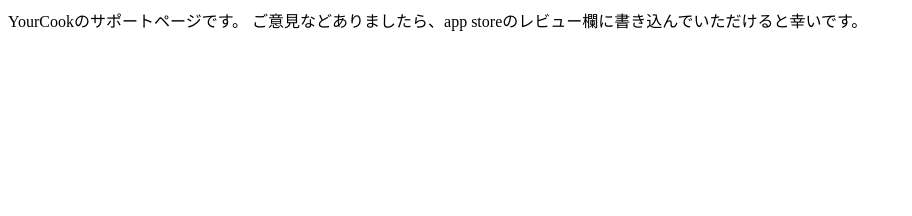
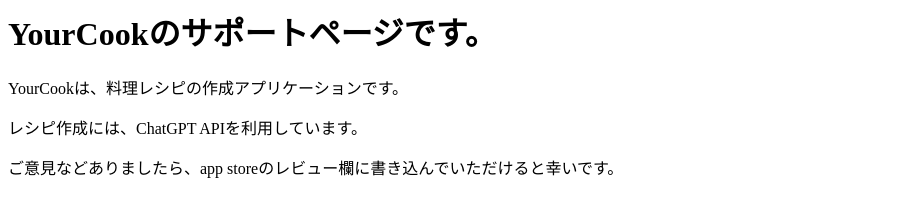
Before and after one commit to uporih000/yourcook-support-page, a plain HTML site: page index.html in a window 1280 px wide. Shown: the whole page, without its empty margins (0-912 px from the left). Drawn offline with Linux system fonts and the light colour scheme.

Commit message:
Update index.html

```diff
--- a/index.html
+++ b/index.html
@@ -1,3 +1,6 @@
-YourCookのサポートページです。
+<h1>YourCookのサポートページです。</h1>
 
-ご意見などありましたら、app storeのレビュー欄に書き込んでいただけると幸いです。
+<p>YourCookは、料理レシピの作成アプリケーションです。</p>
+<p>レシピ作成には、ChatGPT APIを利用しています。</p>
+
+<p>ご意見などありましたら、app storeのレビュー欄に書き込んでいただけると幸いです。</p>
```
